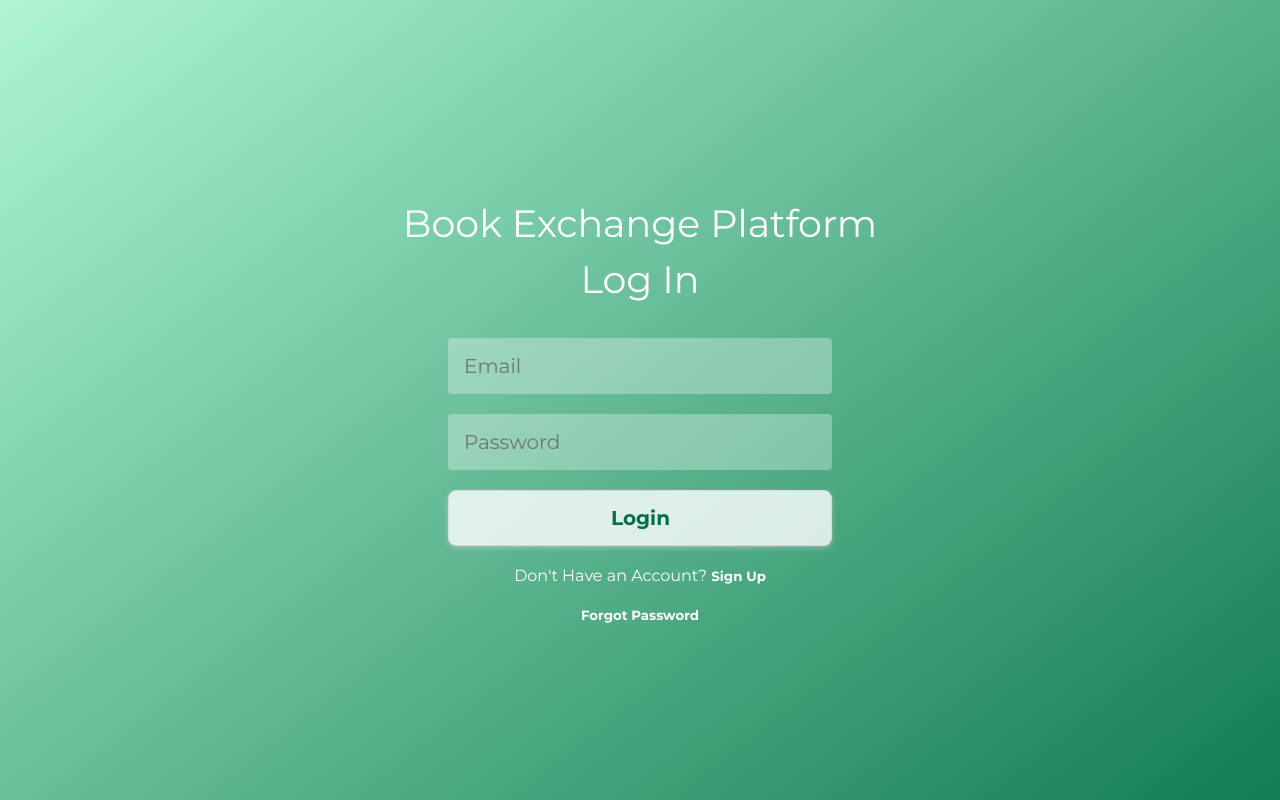
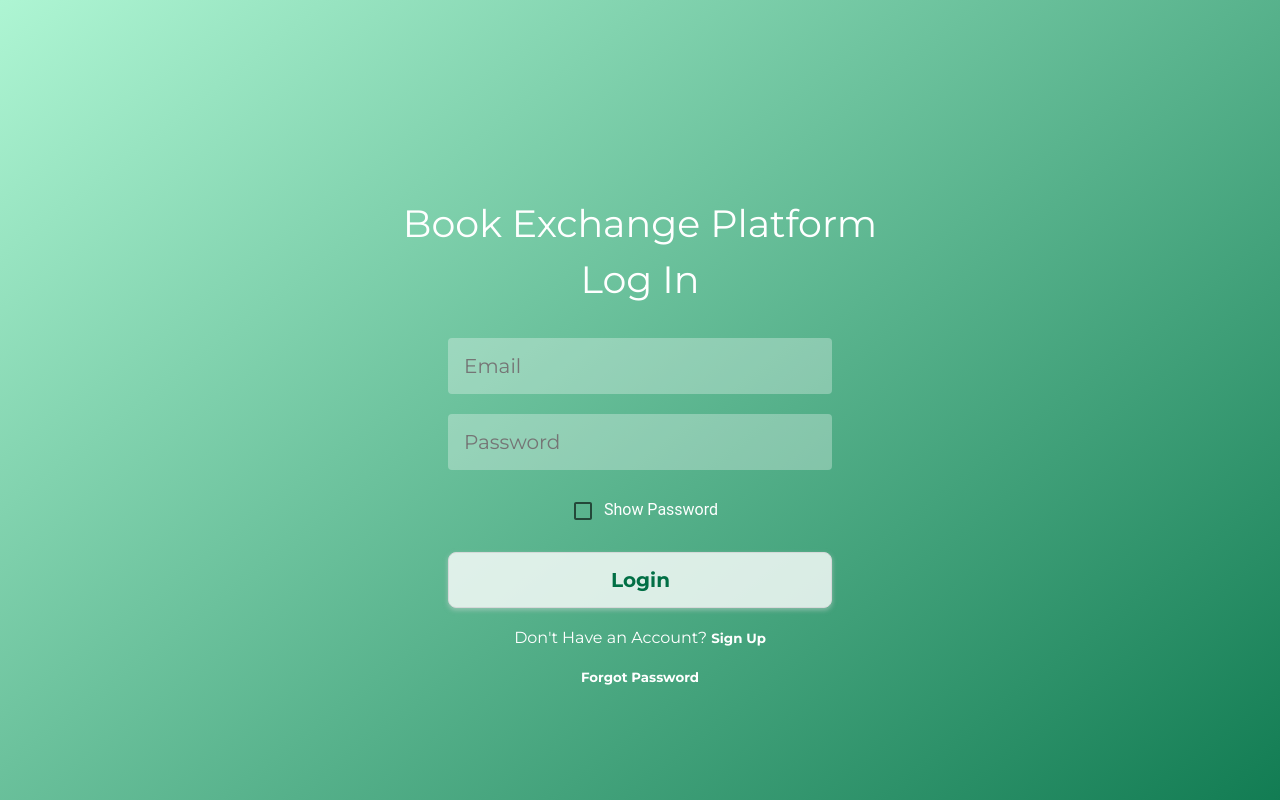
Before and after one commit to VarunRocky007/Book-Exchange-Frontend, a React (Create React App) app: page /auth/login in a window 1280 px wide. Shown: the top 800 px of the page. Built offline with nearby package versions, Linux system fonts and the light colour scheme.

Commit message:
Add show password functionality

```diff
--- a/package.json
+++ b/package.json
@@ -18,7 +18,8 @@
     "web-vitals": "^2.1.4"
   },
   "scripts": {
-    "start": "PORT=3001 react-scripts start",
+    "start-win": "set PORT=3001 && react-scripts start",
+    "start-mac": "PORT=3001 react-scripts start",
     "build": "react-scripts build",
     "test": "react-scripts test",
     "eject": "react-scripts eject"
--- a/src/modules/authentication/components/ForgotPasswordForm.css
+++ b/src/modules/authentication/components/ForgotPasswordForm.css
@@ -8,6 +8,19 @@
   color: white;
   border: none;
   padding: 0;
+}
+
+.showPassword {
+  width: 30%;
+  position: flex;
+  justify-content: center;
+  flex-direction: column;
+  align-items: center;
+  margin-top: 20px;
+  margin-left: 35%;
+  color: white;
+  margin-right: 35%;
+  text-align: center;
 }
 
 .forgot-password-title {
--- a/src/modules/authentication/components/ForgotPasswordForm.js
+++ b/src/modules/authentication/components/ForgotPasswordForm.js
@@ -4,6 +4,7 @@ import Snackbar from "@mui/material/Snackbar";
 import useHandleForgotPassword from "../hooks/useHandleForgotPassword";
 import TextInput from "../../../components/input_text/TextInput";
 import TextError from "../../../components/error_text/TextError";
+import Checkbox from '@mui/material/Checkbox';
 
 const ForgotPasswordForm = () => {
   const {
@@ -28,7 +29,13 @@ const ForgotPasswordForm = () => {
     otpError,
     passwordError,
     confirmPasswordError,
+    showPassword,
+    setShowPassword
   } = useHandleForgotPassword();
+
+  const handleChange = (event) => {
+    setShowPassword(event.target.checked);
+  };
 
   if (loading) {
     return (
@@ -71,7 +78,7 @@ const ForgotPasswordForm = () => {
         ) : passwordView ? (
           <div className="forgot-password-form">
             <TextInput
-              type="password"
+              type={showPassword ? "text" : "password"}
               value={password}
               label="Password"
               onChange={(e) => setPassword(e.target.value)}
@@ -79,7 +86,7 @@ const ForgotPasswordForm = () => {
             {passwordError !== "" && <TextError errorText={passwordError} />}
 
             <TextInput
-              type="password"
+              type={showPassword ? "text" : "password"}
               value={confirmPassword}
               label="Confirm Password"
               onChange={(e) => setConfirmPassword(e.target.value)}
@@ -90,6 +97,13 @@ const ForgotPasswordForm = () => {
             {passwordApiError !== "" && (
               <TextError errorText={passwordApiError} />
             )}
+            <div className="showPassword">
+              <Checkbox
+                checked={showPassword}
+                onChange={handleChange}
+                inputProps={{ 'aria-label': 'controlled' }}
+              />Show Password
+            </div>
             <button
               type="submit"
               className="submit"
--- a/src/modules/authentication/components/LoginForm.css
+++ b/src/modules/authentication/components/LoginForm.css
@@ -10,6 +10,19 @@
   gap: 9px;
   width: 100%;
   margin-top: 30px;
+}
+
+.showPassword {
+  width: 30%;
+  position: flex;
+  justify-content: center;
+  flex-direction: column;
+  align-items: center;
+  margin-top: 20px;
+  margin-left: 35%;
+  color: white;
+  margin-right: 35%;
+  text-align: center;
 }
 
 .login-extra {
--- a/src/modules/authentication/components/LoginForm.js
+++ b/src/modules/authentication/components/LoginForm.js
@@ -4,6 +4,7 @@ import TextError from "../../../components/error_text/TextError";
 import useHandleLoginHook from "../hooks/useHandleLogin";
 import "./LoginForm.css";
 import { ThreeDot } from "react-loading-indicators";
+import Checkbox from '@mui/material/Checkbox';
 
 const LoginForm = () => {
   const {
@@ -16,7 +17,13 @@ const LoginForm = () => {
     error,
     goToSignUp,
     goToForgotPassword,
+    showPassword,
+    setShowPassword,
   } = useHandleLoginHook();
+
+  const handleChange = (event) => {
+    setShowPassword(event.target.checked);
+  };
 
   if (loading) {
     return (
@@ -41,16 +48,24 @@ const LoginForm = () => {
         />
 
         <TextInput
-          type="password"
+          type={showPassword ? "text" : "password"}
           value={password}
           label="Password"
           onChange={(e) => setPassword(e.target.value)}
         />
       </div>
       {error !== "" && <TextError errorText={error} />}
+      <div className="showPassword">
+        <Checkbox
+          checked={showPassword}
+          onChange={handleChange}
+          inputProps={{ 'aria-label': 'controlled' }}
+        />Show Password
+      </div>
       <button type="submit" className="submit" onClick={handleLogin()}>
         <div className="common-font-bold">Login</div>
       </button>
+
 
       <div className="sign-up">
         <div className="common-font">
--- a/src/modules/authentication/components/RegistrationForm.css
+++ b/src/modules/authentication/components/RegistrationForm.css
@@ -8,6 +8,19 @@
   color: white;
   border: none;
   padding: 0;
+}
+
+.showPassword {
+  width: 30%;
+  position: flex;
+  justify-content: center;
+  flex-direction: column;
+  align-items: center;
+  margin-top: 20px;
+  margin-left: 35%;
+  color: white;
+  margin-right: 35%;
+  text-align: center;
 }
 
 .registration-title {
--- a/src/modules/authentication/components/RegistrationForm.js
+++ b/src/modules/authentication/components/RegistrationForm.js
@@ -4,7 +4,9 @@ import TextInput from "../../../components/input_text/TextInput";
 import TextError from "../../../components/error_text/TextError";
 import { ThreeDot } from "react-loading-indicators";
 import "./RegistrationForm.css";
+import Checkbox from '@mui/material/Checkbox';
 const { useNavigate } = require("react-router-dom");
+
 
 const RegistrationForm = () => {
   const navigate = useNavigate();
@@ -25,7 +27,13 @@ const RegistrationForm = () => {
     confirmPasswordError,
     goToLogin,
     openSnackBar,
+    showPassword,
+    setShowPassword
   } = useHandleRegistration();
+
+  const handleChange = (event) => {
+    setShowPassword(event.target.checked);
+  };
 
   function onCloseSnackBar() {
     navigate("/auth/login");
@@ -75,7 +83,7 @@ const RegistrationForm = () => {
         {emailError !== "" && <TextError errorText={emailError} />}
 
         <TextInput
-          type="password"
+          type={showPassword ? "text" : "password"}
           value={password}
           label="Password"
           onChange={(e) => setPassword(e.target.value)}
@@ -85,7 +93,7 @@ const RegistrationForm = () => {
         {passwordError !== "" && <TextError errorText={passwordError} />}
 
         <TextInput
-          type="password"
+          type={showPassword ? "text" : "password"}
           value={confirmPassword}
           label="Confirm Password"
           onChange={(e) => setConfirmPassword(e.target.value)}
@@ -95,6 +103,14 @@ const RegistrationForm = () => {
         {confirmPasswordError !== "" && (
           <TextError errorText={confirmPasswordError} />
         )}
+      </div>
+
+      <div className="showPassword">
+        <Checkbox
+          checked={showPassword}
+          onChange={handleChange}
+          inputProps={{ 'aria-label': 'controlled' }}
+        />Show Password
       </div>
 
       <button type="submit" className="submit" onClick={handleRegistration}>
--- a/src/modules/authentication/hooks/useHandleForgotPassword.js
+++ b/src/modules/authentication/hooks/useHandleForgotPassword.js
@@ -18,6 +18,7 @@ const useHandleForgotPassword = () => {
   const [passwordView, setPasswordView] = useState(false);
   const [otpId, setOtpId] = useState("");
   const [verificationId, setVerificationId] = useState("");
+  const [showPassword, setShowPassword] = useState(false);
 
   const handleForgotPassword = useCallback(
     () => async () => {
@@ -179,6 +180,8 @@ const useHandleForgotPassword = () => {
     passwordError,
     confirmPasswordError,
     passwordApiError,
+    showPassword,
+    setShowPassword,
   };
 };
 
--- a/src/modules/authentication/hooks/useHandleLogin.js
+++ b/src/modules/authentication/hooks/useHandleLogin.js
@@ -6,6 +6,7 @@ const useHandleLoginHook = () => {
   const navigate = useNavigate();
   const [username, setUsername] = useState("");
   const [password, setPassword] = useState("");
+  const [showPassword, setShowPassword] = useState(false);
   const [loading, setLoading] = useState(false);
   const [error, setError] = useState("");
   const handleLogin = useCallback(
@@ -70,6 +71,8 @@ const useHandleLoginHook = () => {
     error,
     goToSignUp,
     goToForgotPassword,
+    showPassword,
+    setShowPassword,
   };
 };
 
--- a/src/modules/authentication/hooks/useHandleRegistration.js
+++ b/src/modules/authentication/hooks/useHandleRegistration.js
@@ -13,6 +13,7 @@ const useHandleRegistration = () => {
   const [confirmPasswordError, setConfirmPasswordError] = useState("");
   const [nameError, setNameError] = useState("");
   const [openSnackBar, setOpenSnackBar] = useState(false);
+  const [showPassword, setShowPassword] = useState(false);
 
   const handleRegistration = useCallback(async () => {
     setNameError("");
@@ -109,6 +110,8 @@ const useHandleRegistration = () => {
     nameError,
     goToLogin,
     openSnackBar,
+    showPassword,
+    setShowPassword,
   };
 };
 
```
Also changed, not shown: 1 other file (tests, documents, lock files or other folders).
